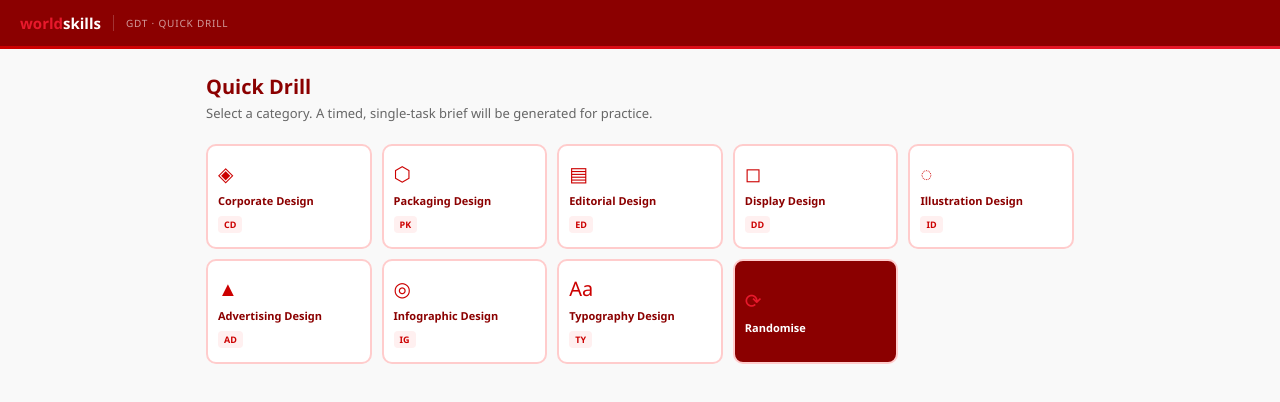
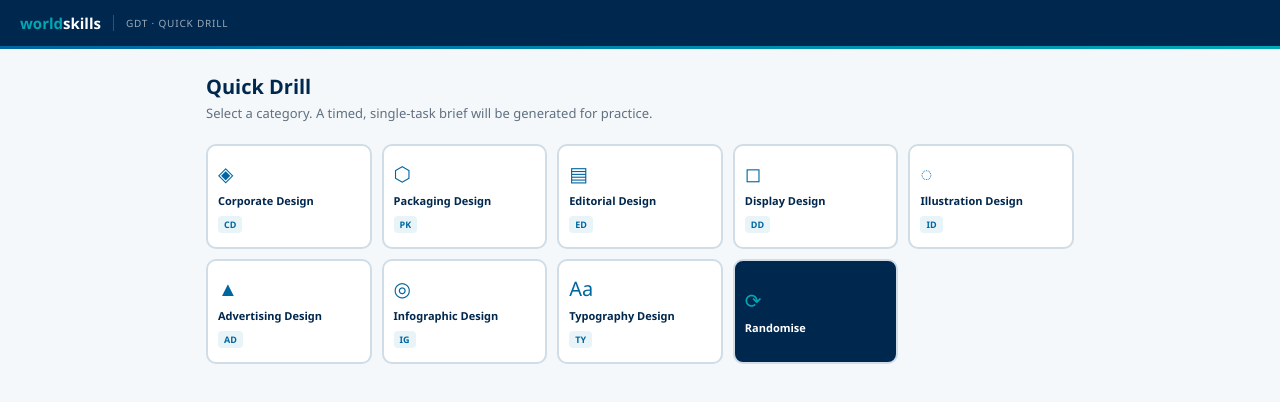
Before and after one commit to shawnyeofz-droid/wsc-gdt-drill, a React (Vite) app: page / in a window 1280 px wide. Shown: the top 402 px of the page. Built offline with nearby package versions, Linux system fonts and the light colour scheme; the HTML template or start-up script is replaced by a standard one.

Commit message:
Revert to original colour scheme

```diff
--- a/src/App.jsx
+++ b/src/App.jsx
@@ -1,10 +1,10 @@
 import { useState, useEffect, useRef } from "react";
 
 const C = {
-  navy:"#8B0000",blue:"#CC0000",teal:"#E8192C",
-  ltBlue:"#FFF0F0",white:"#FFFFFF",offwhite:"#F9F9F9",
-  muted:"#666666",border:"#FFCCCC",
-  orange:"#F97316",red:"#C0000A",green:"#22C55E",
+  navy:"#00274D",blue:"#0066A1",teal:"#00A8B5",
+  ltBlue:"#E8F4F8",white:"#FFFFFF",offwhite:"#F5F8FA",
+  muted:"#607080",border:"#D0DDE6",
+  orange:"#F97316",red:"#EF4444",green:"#22C55E",
 };
 
 const CATS = [
```
